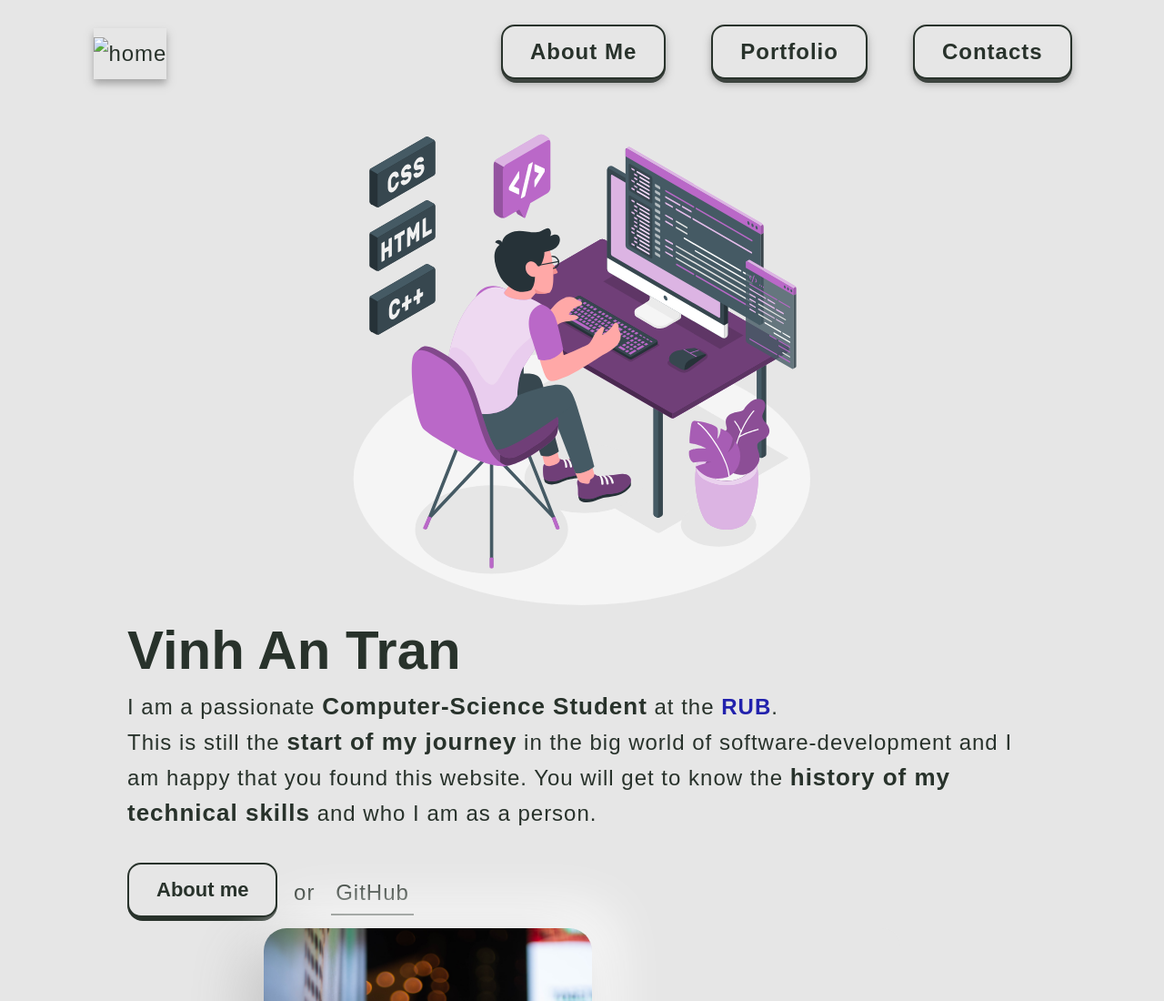
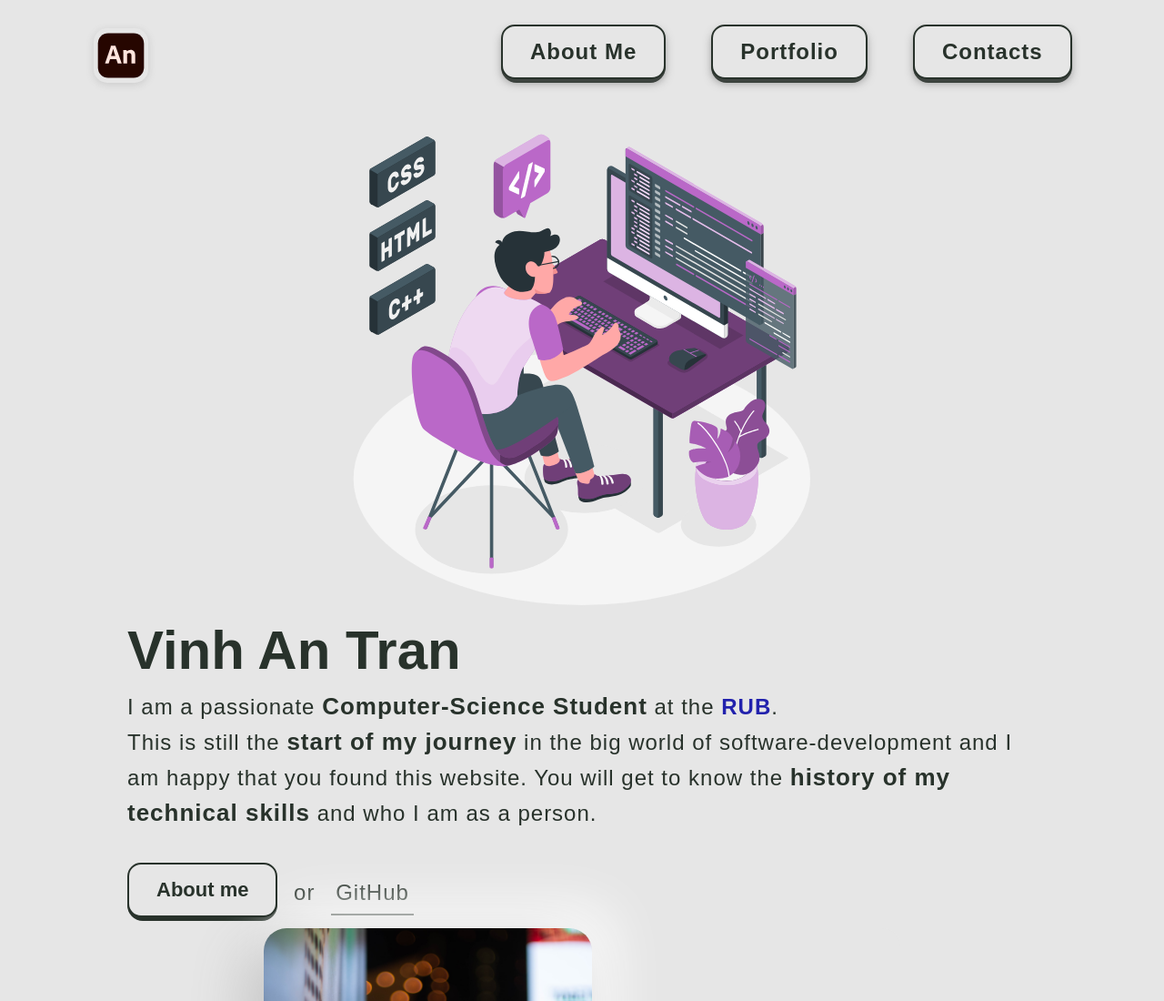
Before and after one commit to anvinh01/portfolio, a plain HTML site: page index.html in a window 1280 px wide. Shown: the top 1100 px of the page at 91% size. Drawn offline with Linux system fonts and the light colour scheme.

Commit message:
feat: added profile logo.

```diff
--- a/index.html
+++ b/index.html
@@ -11,7 +11,7 @@
 <header>
   <nav onscroll="">
     <a href="index.html" class="home-button">
-      <img src="" alt="home" class="nav-link">
+      <img src="resources/Icons/adobe%20animation%20black.svg" alt="home" id="home-icon">
     </a>
     <ul id="navigation-links">
       <li class="fake-button"><a href="#about" class="button_top nav-link ">About Me</a></li>
--- a/main.css
+++ b/main.css
@@ -187,6 +187,11 @@ nav{
 }
 .home-button{
     padding-left: 8vw;
+}
+#home-icon{
+    height: 100%;
+    border-radius: 15px;
+    box-shadow: var(--shadow);
 }
 #navigation-links{
     background-color: transparent;
```
Also changed, not shown: resources/Icons/adobe animation black.svg (added), resources/Icons/animate.svg (added).
